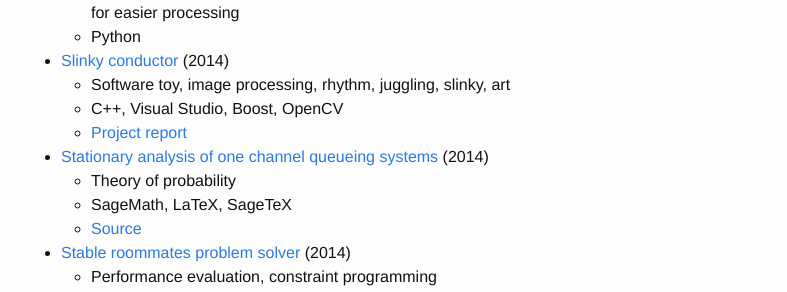
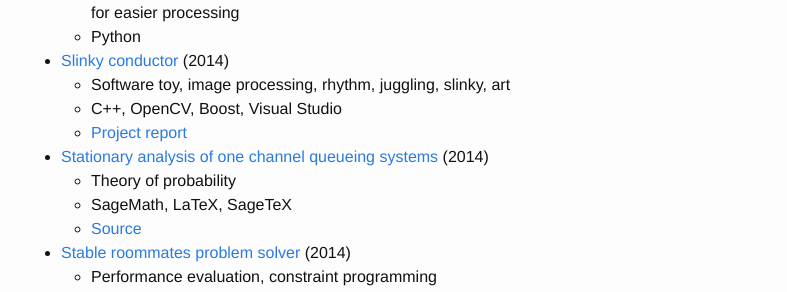
Before and after one commit to filipbartek/filipbartek.github.io, a Jekyll site: the page built from 0-portfolio.md, in a window 1280 px wide. Shown: the part 874-1166 px from the top of the page, without its empty margins (239-1026 px from the left). Built offline with Jekyll 4.4.1, drawn with Linux system fonts in a browser that asks for light colours.

```diff
--- a/0-portfolio.md
+++ b/0-portfolio.md
@@ -42,7 +42,7 @@ some of my toy and homework projects.
 
 * [Slinky conductor](https://github.com/filiboja/slnkcctr) (2014)
   * Software toy, image processing, rhythm, juggling, slinky, art
-  * C++, Visual Studio, Boost, OpenCV
+  * C++, OpenCV, Boost, Visual Studio
   * [Project report](https://cloud.sagemath.com/projects/a74372d3-72eb-4d0f-af58-57f48829f926/files/report/report.pdf)
 
 * [Stationary analysis of one channel queueing systems](http://filipbartek.github.io/queueing/queueing.pdf) (2014)
```
